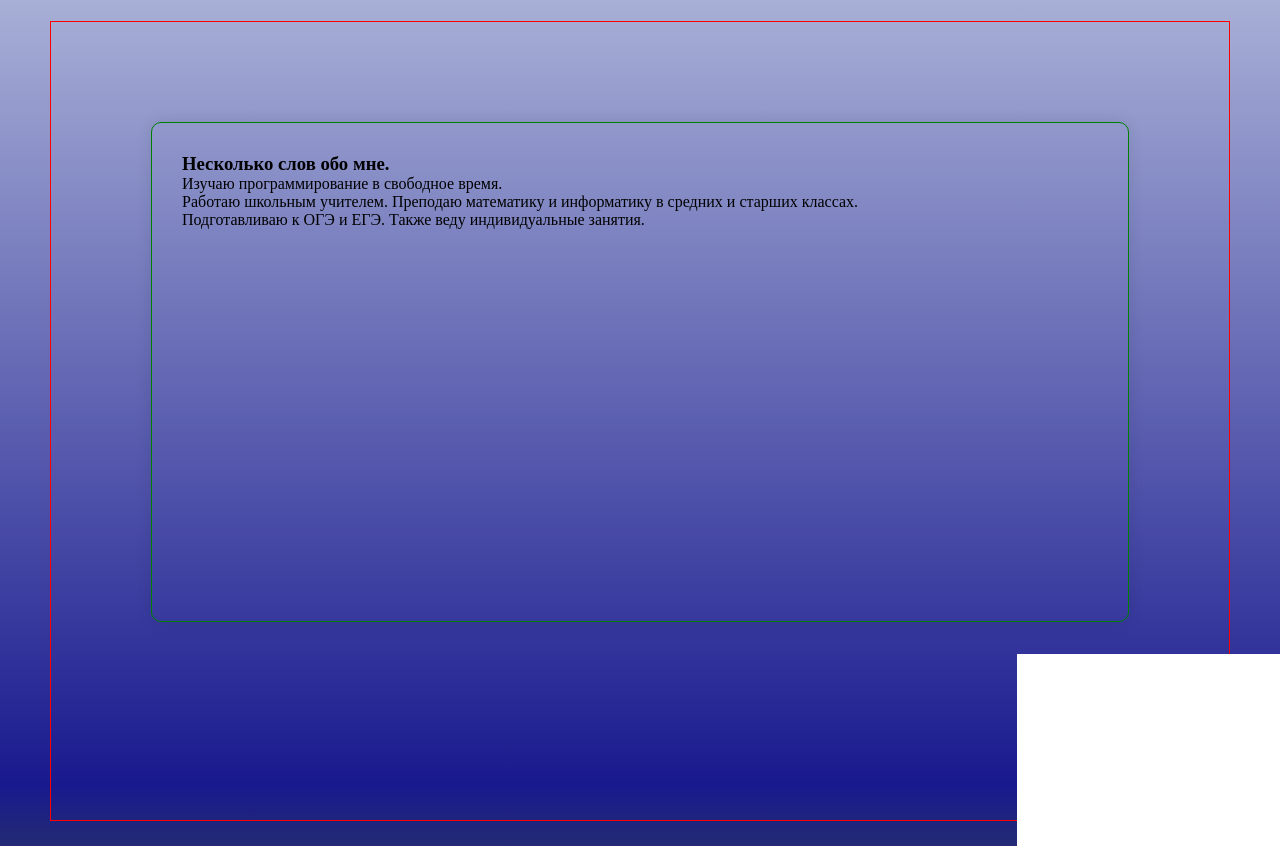
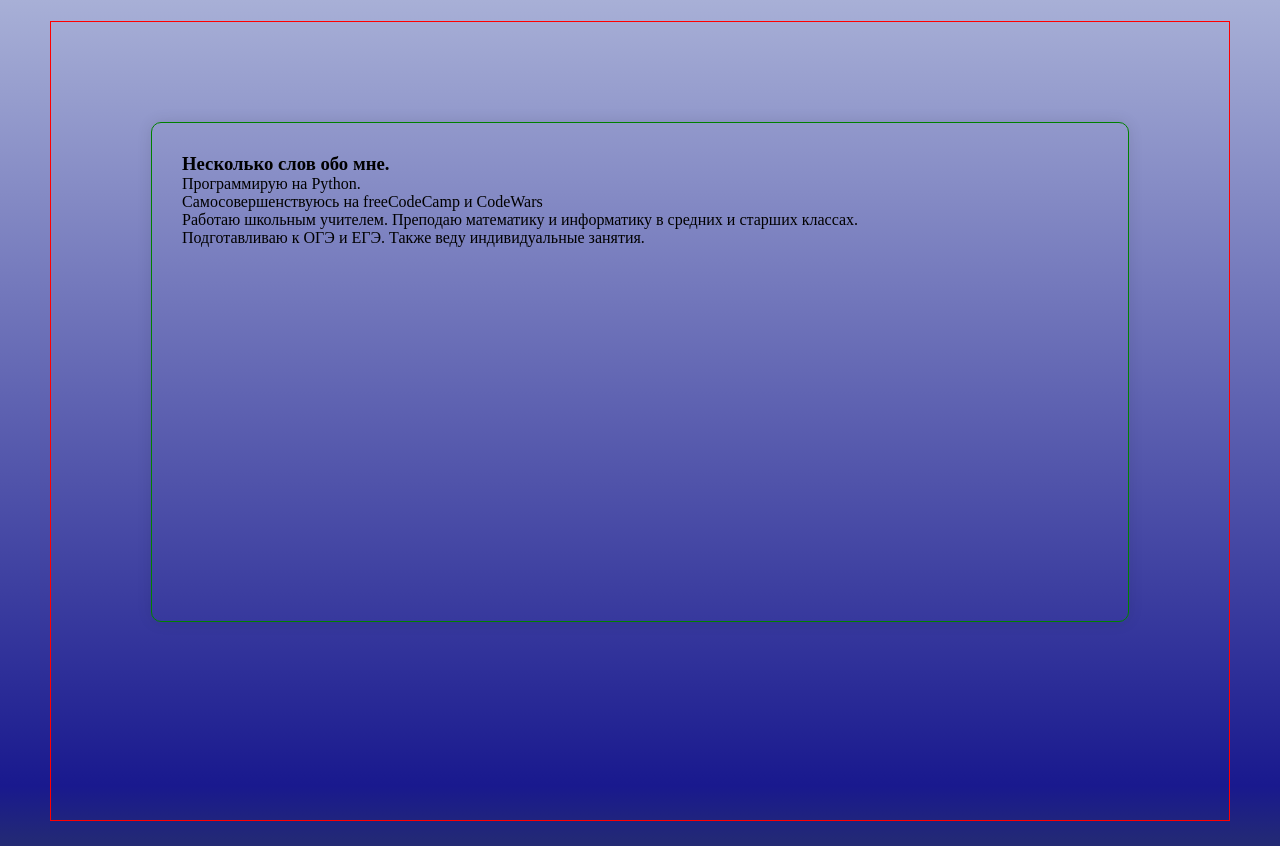
Before and after one commit to mikhaildorox/myResume, a Flask app: page / in a window 1280 px wide. Shown: the part 363-1209 px from the top of the page. Run offline with Flask 2, Linux system fonts and the light colour scheme.

Commit message:
+CodeWars

```diff
--- a/templates/resume.html
+++ b/templates/resume.html
@@ -42,7 +42,8 @@
         <div class="main_info" >
           <div class="main yes-wrap" id="main_about">
             <h3>Несколько слов обо мне.</h3>
-              <p>Изучаю программирование в свободное время.<br/>
+              <p>Программирую на Python.<br/>
+                Самосовершенствуюсь на freeCodeCamp и CodeWars<br/>
               Работаю школьным учителем.
               Преподаю математику и информатику в средних и старших классах.<br/>
               Подготавливаю к ОГЭ и ЕГЭ. Также веду индивидуальные занятия.</p>
```
